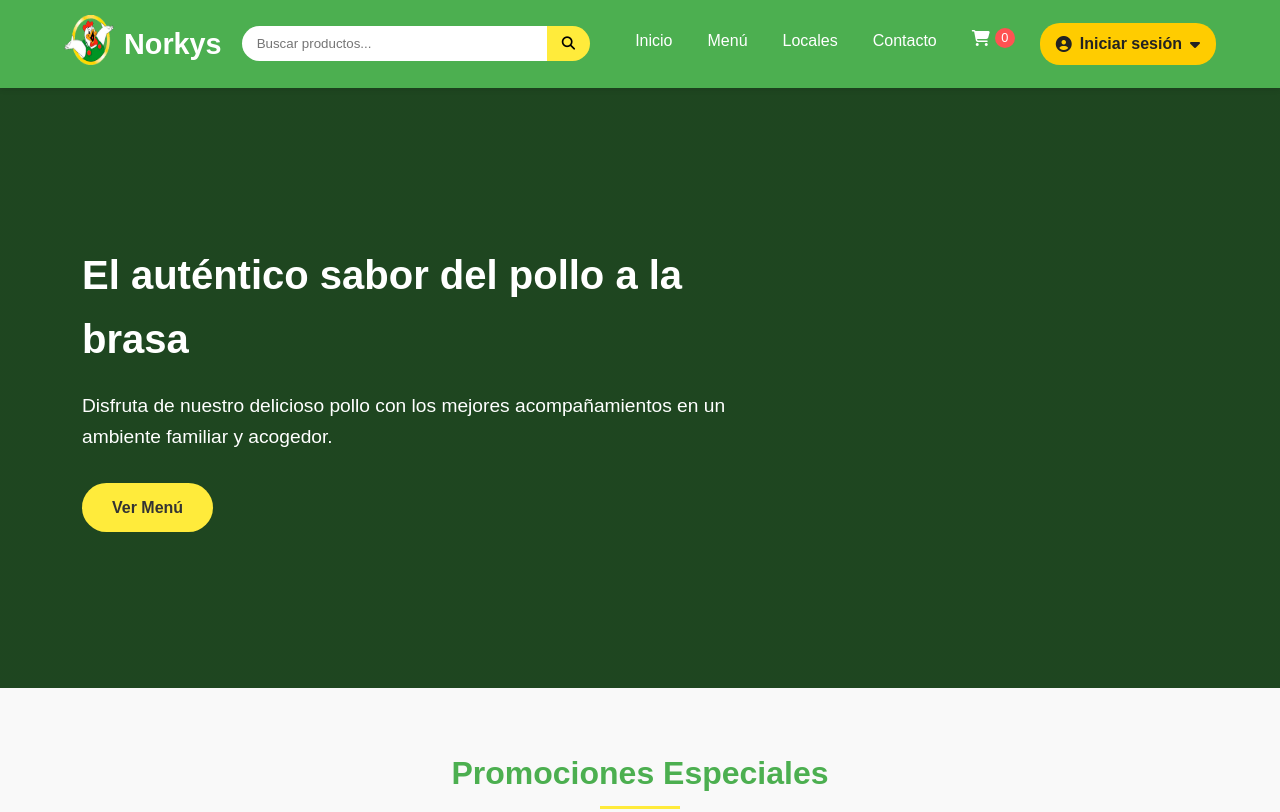
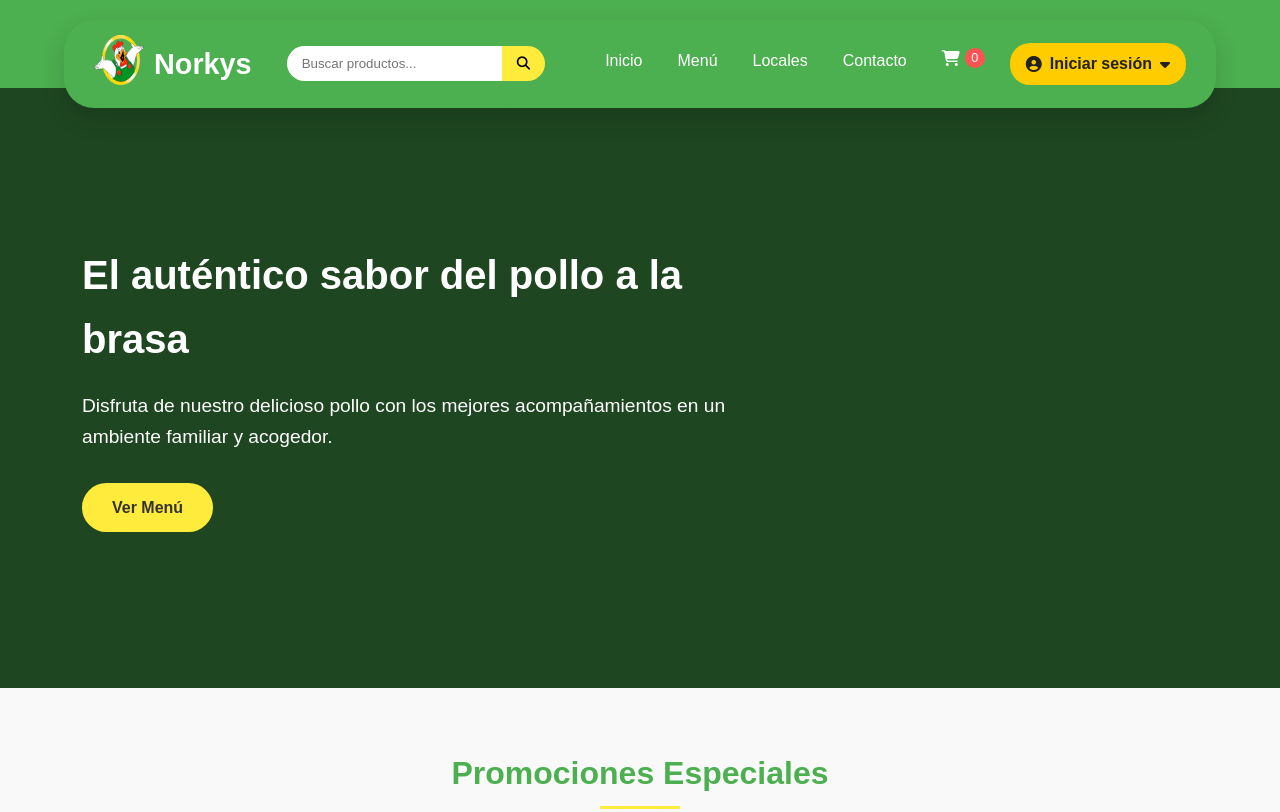
Before and after one commit to MinoDevp/Norkys-WebSite, a plain HTML site: page frontend/pages/index.html in a window 1280 px wide. Shown: the top 812 px of the page. Drawn offline with nearby package versions, Linux system fonts and the light colour scheme; some packages are replaced by stand-ins of ours; a script that the page names is missing.

Commit message:
Estilo header: flotante, ovalado, ancho 90%, fondo verde oscuro y centrado

```diff
--- a/frontend/css/style.css
+++ b/frontend/css/style.css
@@ -7,7 +7,7 @@
 }
 
 body {
-    background-color: #f8f8f8;
+    background-color: #4CAF50;
     color: #333;
     line-height: 1.6;
 }
@@ -18,22 +18,39 @@ body {
     margin: 0 auto;
 }
 
-/* Header y navegación */
+
+/* Header flotante estilo ovalado */
+/* Header flotante estilo ovalado */
 header {
-    background-color: #4CAF50; /* Verde principal */
-    padding: 15px 0;
     position: sticky;
-    top: 0;
-    z-index: 100;
-    box-shadow: 0 2px 5px rgba(0,0,0,0.1);
+    top: 20px;
+    z-index: 1000;
+    width: 90%;               /* ancho del header */
+    max-width: 1400px;        /* límite máximo opcional */
+    margin: 0 auto;           /* centra automáticamente */
+    border-radius: 30px;
+    box-shadow: 0 10px 25px rgba(0,0,0,0.15);
+    background-color: #4CAF50; /* Verde oscuro sólido */
+    padding: 15px 30px;
 }
 
+/* Ajuste del contenido interno */
 .header-content {
     display: flex;
     justify-content: space-between;
     align-items: center;
     flex-wrap: wrap;
+    gap: 15px;
 }
+
+/* Evitar que la .container interna tenga márgenes grandes */
+header .container {
+    width: 100%;
+    max-width: 100%;
+    margin: 0;
+    padding: 0;
+}
+
 
 .logo {
     display: flex;
```
